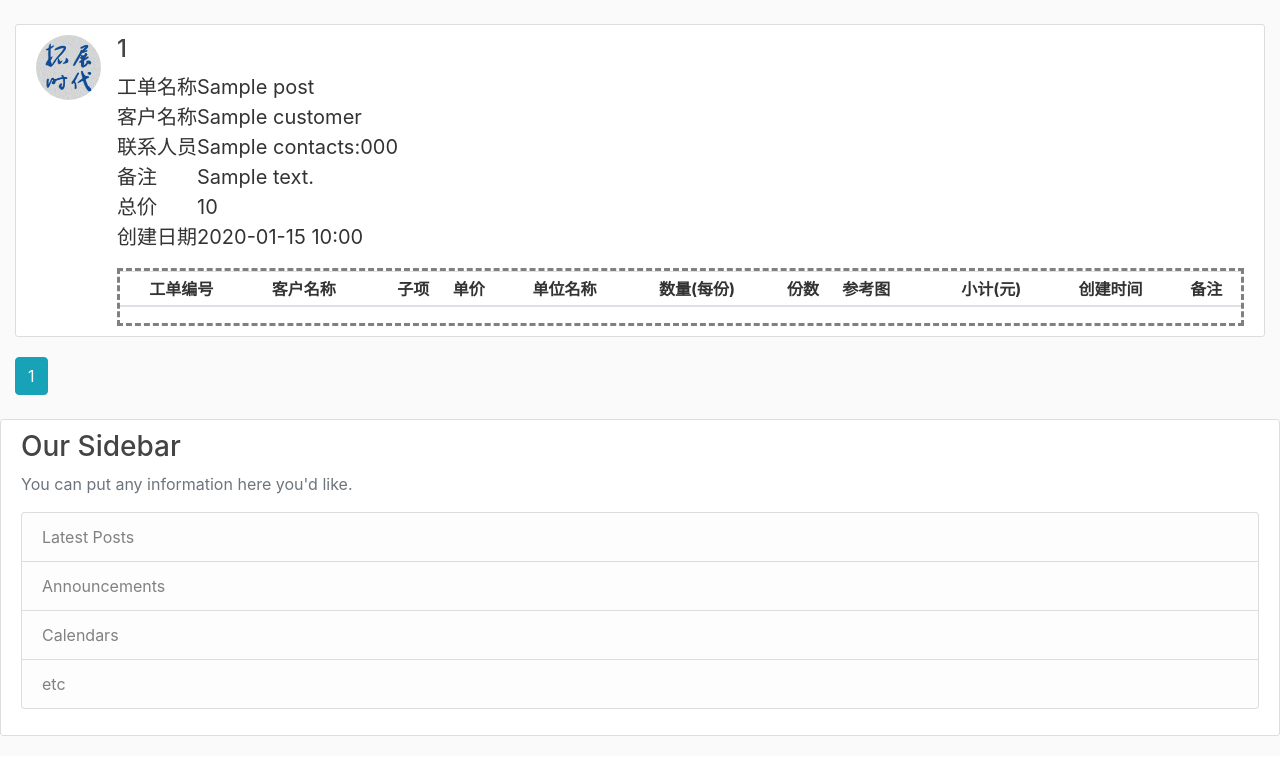
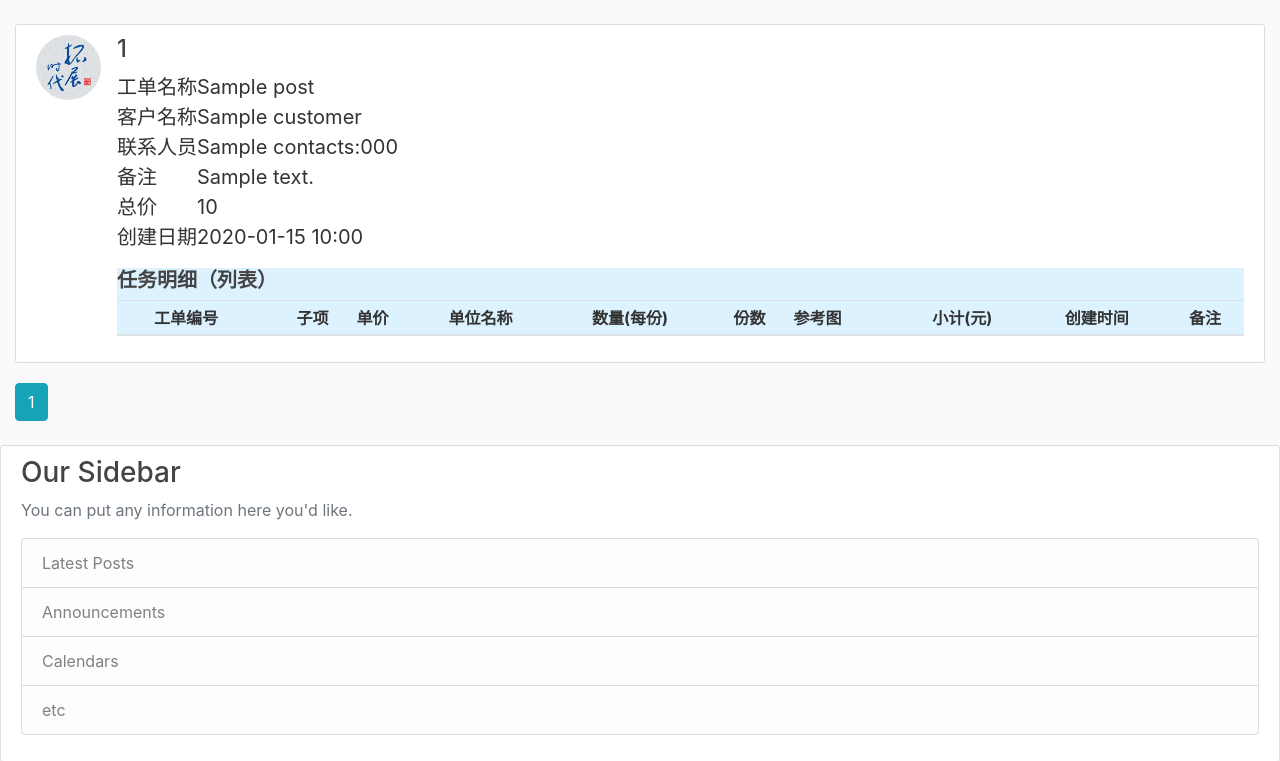
Before and after one commit to miaohf/YT-miaohf, a Python web app: template YT-miaohf/flaskblog/templates/postbycust.html in a window 1280 px wide. Shown: the part 56-817 px from the top of the page. Before the commit the page ends 792 px from the top, so only its background shows below. Run offline with Jinja, Linux system fonts and the light colour scheme; the template is opened without the code that fills it: most values are stand-ins (such as "Sample title", 1, 10 or a date in 2020); lists and menus that the app fills with data are empty; some libraries are stand-ins or nearby versions.

Commit message:
20180714
调整图片和版面

```diff
--- a/YT-miaohf/flaskblog/templates/postbycust.html
+++ b/YT-miaohf/flaskblog/templates/postbycust.html
@@ -2,7 +2,7 @@
 <div class="container-fluid">
     {% for post in posts.items %}
     <article class="media content-section">
-        <img class="rounded-circle article-img" src="{{ url_for('static', filename='profile_pics/' + '718ff8c80b00d7b0.png') }}">
+        <img class="rounded-circle article-img" src="{{ url_for('static', filename='profile_pics/' + '17b9e27d9f36cde5.png') }}">
         <div class="media-body">
             <h4>{{ post.ytid }}</h4>
             <table class="lead" border="0">
@@ -32,12 +32,14 @@
                 </tr>
             </table>
             <p></p>
-             <div style="border: dashed grey;background:white">
-            <table class="table table-sm table-striped table-hover ">
-                <thead >
+            <div style="border: 0px solid grey; background-color: #ddf2ff">
+                <caption>
+                    <h5><strong>任务明细（列表）</strong></h5></caption>
+                <table class="table table-sm table-hover ">
+
+                    <thead>
                         <tr>
                             <th class="text-center">工单编号</th>
-                        <th class="text-center">客户名称</th>
                             <th class="text-right">子项</th>
                             <th class="text-center">单价</th>
                             <th class="text-center">单位名称</th>
@@ -52,20 +54,19 @@
                     {% for postdtl in postdtls %} {% if postdtl.ytid == post.ytid %}
                     <tr>
                         <td class="text-center">{{ postdtl.ytid }}</td>
-                    <td class="text-center">{{ postdtl.customer }}</td>
                         <td class="text-right">{{ postdtl.busisubname }}</td>
                         <td class="text-center">{{ postdtl.receiveprice }}</td>
                         <td class="text-center">{{ postdtl.busisubunit }}</td>
                         <td class="text-center">{{ postdtl.numexp }}</td>
                         <td class="text-center">{{ postdtl.copys }}</td>
                         <td class="text-left">
-                        {% for render in postdtl.renderimg.split(";") %}
+                            {% for render in postdtl.renderimg.split(";") %} {% if render %}
                             <div class="item">
                                 <a href="http://img.tuozhanad.com/{{postdtl.customer}}/{{postdtl.date_posted.strftime('%Y-%m-%d')}}/{{postdtl.ytid}}/xgt/{{render}}">
            <img src="http://img.tuozhanad.com/{{postdtl.customer}}/{{postdtl.date_posted.strftime('%Y-%m-%d')}}/{{postdtl.ytid}}/xgt/{{render}}" alt="{{render}}" height=25>
            </a>
                             </div>
-                        {% endfor %}
+                            {% endif %} {% endfor %}
                         </td>
                         <td class="text-center">{{ postdtl.receiveprice}} * {{postdtl.numexp}} * {{postdtl.copys }}</td>
                         <td class="text-center">{{ postdtl.create_time.strftime('%Y%m%d %H:%M') }}</td>
--- a/YT-miaohf/flaskblog/templates/tuozhan.html
+++ b/YT-miaohf/flaskblog/templates/tuozhan.html
@@ -4,10 +4,10 @@
         {% if custid %}
         <div>
             <a href="{{ url_for('posts.postcustdtl', custid=custid) }}">
-            <img class="rounded-circle article-img" src="{{ url_for('static', filename='profile_pics/' + 'bb79f0a219d8953f.png') }}"></a>
+            <img class="rounded-circle article-img" src="{{ url_for('static', filename='profile_pics/' + 'de009567823c0342.png') }}"></a>
         </div>
         {% else %}
-        <p><img class="rounded-circle article-img" src="{{ url_for('static', filename='profile_pics/' + '718ff8c80b00d7b0.png') }}"></p>
+        <p><img class="rounded-circle article-img" src="{{ url_for('static', filename='profile_pics/' + '17b9e27d9f36cde5.png') }}"></p>
         {% endif %}
         <a class="card-title"> 共: <strong>{{ posts.total }}</strong> 条</a>
     </div>
```
Also changed, not shown: YT-miaohf/flaskblog/static/profile_pics/17b9e27d9f36cde5.png (added), YT-miaohf/flaskblog/static/profile_pics/de009567823c0342.png (added). Lines whose indentation alone changed are shown as unchanged.
